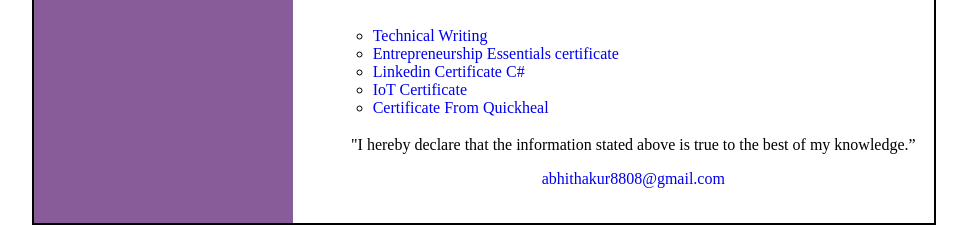
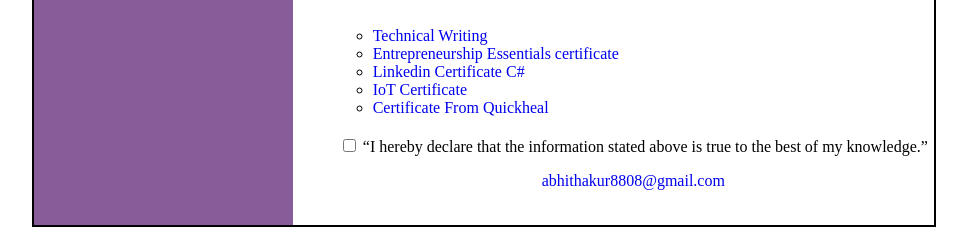
Before and after one commit to AbhijeetThakur07/AbhijeetThakur07.github.io, a plain HTML site: page HTML/portfolio.html in a window 1280 px wide. Shown: the part 713-940 px from the top of the page, without its empty margins (156-1123 px from the left). Drawn offline with Linux system fonts and the light colour scheme.

Commit message:
portfolio.html

```diff
--- a/HTML/portfolio.html
+++ b/HTML/portfolio.html
@@ -122,8 +122,9 @@
                     </span>
                 </li>
                 <footer>
-                    <p>"I hereby declare that the information stated above is true to the best of my knowledge.”</p>
+                    <p><input label="checkbox" type="checkbox" value="concent"> <q>I hereby declare that the information stated above is true to the best of my knowledge.</p>
                         <a style="text-decoration: none;" href="mailto:abhithakur8808@gmail.com">abhithakur8808@gmail.com</a>
+                    </q>
                     </p>
                 </footer>
                 </div>
```
